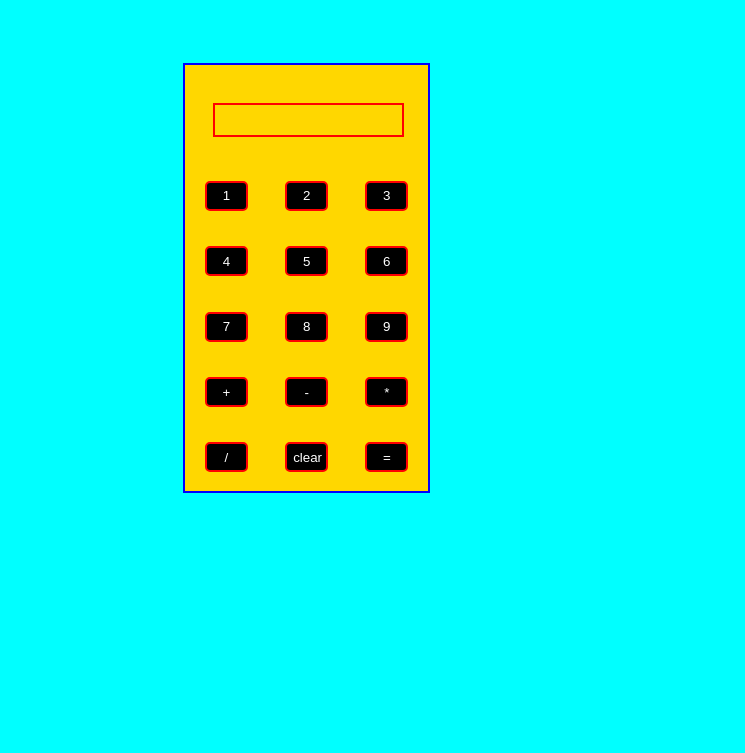
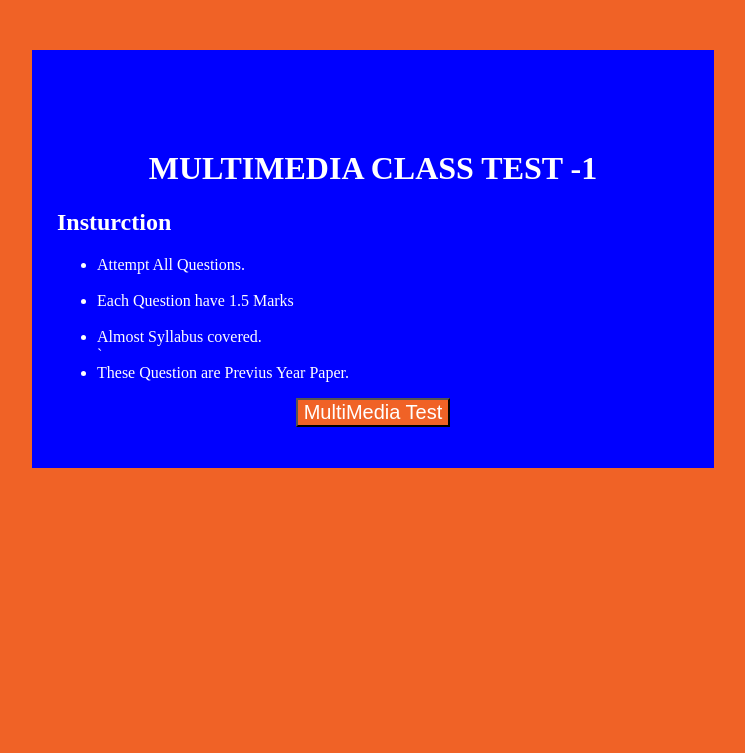
Before and after one commit to ncupadhyay/CalculatorInjquery.github.io, a plain HTML site: page index.html in a window 1280 px wide. Shown: the whole page, without its empty margins (267-1012 px from the left). Drawn offline with nearby package versions, Linux system fonts and the light colour scheme.

Commit message:
MultimediaTest
class Test for multimedia

```diff
--- a/index.html
+++ b/index.html
@@ -1,200 +1,93 @@
-<!DOCTYPE html>
+
 <html>
+
 <head>
-	<title>Mske Clculator</title>
-	<script src="https://ajax.googleapis.com/ajax/libs/jquery/3.4.1/jquery.min.js"></script>
+	<title>quize program</title>
+
 	<style>
+	body
+   {
+       background: #f06226;
+       color: #fff;
+       font-size: 16px;
 
-		table
+   }
+
+#naveen
 	{
-			border:2px solid blue;
-			background-color: gold;
+
+		width:50%;
+		background: blue;
+		margin: 50px auto;
+		padding: 25px;
+	}
+
+header
+	{
 		text-align: center;
-			width: 200px;
-			height: 200px;
+		border-bottom: #fff 1px;
 	}
-		div
+header p
 	{
-			display: flex;
-			margin-left: 35%;
-			margin-top: 5%;
-			display: none;
+		padding: 0px;
+		margin-top: 5px;
+		color:#000;
 	}
-		table
+
+input[type='submit']
 	{
-			border:2px solid blue;
-			width: 30%;
-			height: 430px;
+		background:#f06226;
+		color: #fff;
+		font-size:20px;
+
 	}
-		button
+
+#results h3
 	{
-			border:2px solid red;
-			border-radius: 5px;
-			background-color: black;
-			color: white;
-			width: 43px;
-			height: 30px;
-			text-align: center;
+		background: #f06226;
+		padding: 10px;
+		margin: 10px;
 	}
-		#la
+
+#results span
 	{
-			border: 2px solid red;
-			width: 79%;
-			height:30px;
-			margin-left: 25px;
-			font-size: 25px;
-		}
-	</style>
+		color: #000;
+		font-weight: bold;
+
+	}</style>
 </head>
-<body bgcolor="cyan" id="bb">
-	<div>
-		<table>
-			<tr>
-				<td colspan="3"><div id="la"></div></td>
-			</tr>
-			<tr>
-				<td><button id="b1" >1</button></td>
-				<td><button id="b2" >2</button></td>
-				<td><button id="b3" >3</button></td>
-			</tr>
 
-			<tr>
-				<td><button id="b4" >4</button></td>
-				<td><button id="b5" >5</button></td>
-				<td><button id="b6" >6</button></td>
-			</tr>
+	<body>
 
-			<tr>
-				<td><button id="b7" >7</button></td>
-				<td><button id="b8" >8</button></td>
-				<td><button id="b9" >9</button></td>
-			</tr>
-			<tr>
-				<td><button id="b10" >+</button></td>
-				<td><button id="b11" >-</button></td>
-				<td><button id="b12" >*</button></td>
-			</tr>
-			<tr>
-				<td><button id="b13" >/</button></td>
-				<td><button id="b14" >clear</button></td>
-				<td ><button id="b15" >=</button></td>
-			</tr>
-		</table>
+		<div id=naveen><br><br><br>
 
-	</div>
-	<script>
-		$(document).ready(function(){
-			var no=0;
-			var no2=0;
-			var s=0;
+			<header><h1> MULTIMEDIA CLASS  TEST -1</h1>
+			</header>
 
-			$('div').fadeIn(5000);
-			setTimeout(function(){
-				$('table').css('background-color','blue');
-			},9000);
+
+			<div id="results"></div>
+				<form name="upadhyay" action="http://3.132.78.102:8080/Multimedia/">
+					<h2>Insturction</h2>
+					<ul>
+
+						<li>Attempt All Questions. </li><br>
+						<li>Each Question have 1.5 Marks</li><br>
+						<li>Almost Syllabus covered.</li>
+
+						`<li>These Question are Previus Year Paper.</li>
+					</ul>
 
 
 
-			$('#b1').click(function(){
-				no +="1";
-				$('#la').html(no);
-			});
-			$('#b2').click(function(){
-				no +="2";
-				$('#la').html(no);
-			});
-			$('#b3').click(function(){
-				no +="3";
-				$('#la').html(no);
-			});
-			$('#b4').click(function(){
-				no +="4";
-				$('#la').html(no);
-			});
-			$('#b5').click(function(){
-				no +="5";
-				$('#la').html(no);
-			});
-			$('#b6').click(function(){
-				no +="6";
-				$('#la').html(no);
-			});
-			$('#b7').click(function(){
-				no +="7";
-				$('#la').html(no);
-			});
-			$('#b8').click(function(){
-				no +="8";
-				$('#la').html(no);
-			});
-			$('#b9').click(function(){
-				no +="9";
-				$('#la').html(no);
-			});
-
-			$('#b10').click(function(){
-				no2=parseInt(no);
-				no=0;
-				$('#la').html("");
-				s=1;
-
-			});
-			$('#b11').click(function(){
-				no2=parseInt(no);
-				no=0;
-				$('#la').html("");
-				s=2;
-
-			});
-			$('#b12').click(function(){
-				no2=parseInt(no);
-				no=0;
-				$('#la').html("");
-				s=3;
-
-			});
-			$('#b13').click(function(){
-				no2=parseInt(no);
-				no=0;
-				$('#la').html("");
-				s=4;
-			});
-
-			$('#b15').click(function(){
-				if(s==1)
-				{
-					$('#la').html(no2+parseInt(no));
-					no=0;
-					no2=0
-				}
-				else if (s==2)
-				{
-					$('#la').html(no2-parseInt(no));
-					no=0;
-					no2=0
-				}
-				else if(s==3)
-				{
-					$('#la').html(no2*parseInt(no));
-					no=0;
-					no2=0
-				}
-				else if(s==4)
-				{
-					$('#la').html(no2/parseInt(no));
-					no=0;
-					no2=0;
-				}
-
-			});
-			$('#b14').click(function(){
-				$('#la').html("");
-				no=0;
-					no2=0;
-			});
+					<center><input type="submit" value="MultiMedia Test" ></center>
+				</form>
 
 
-	});
-	</script>
+			</div>
+
+
+		</div>
+
 	</body>
+
 </html>
```
Lines whose indentation alone changed are shown as unchanged.
